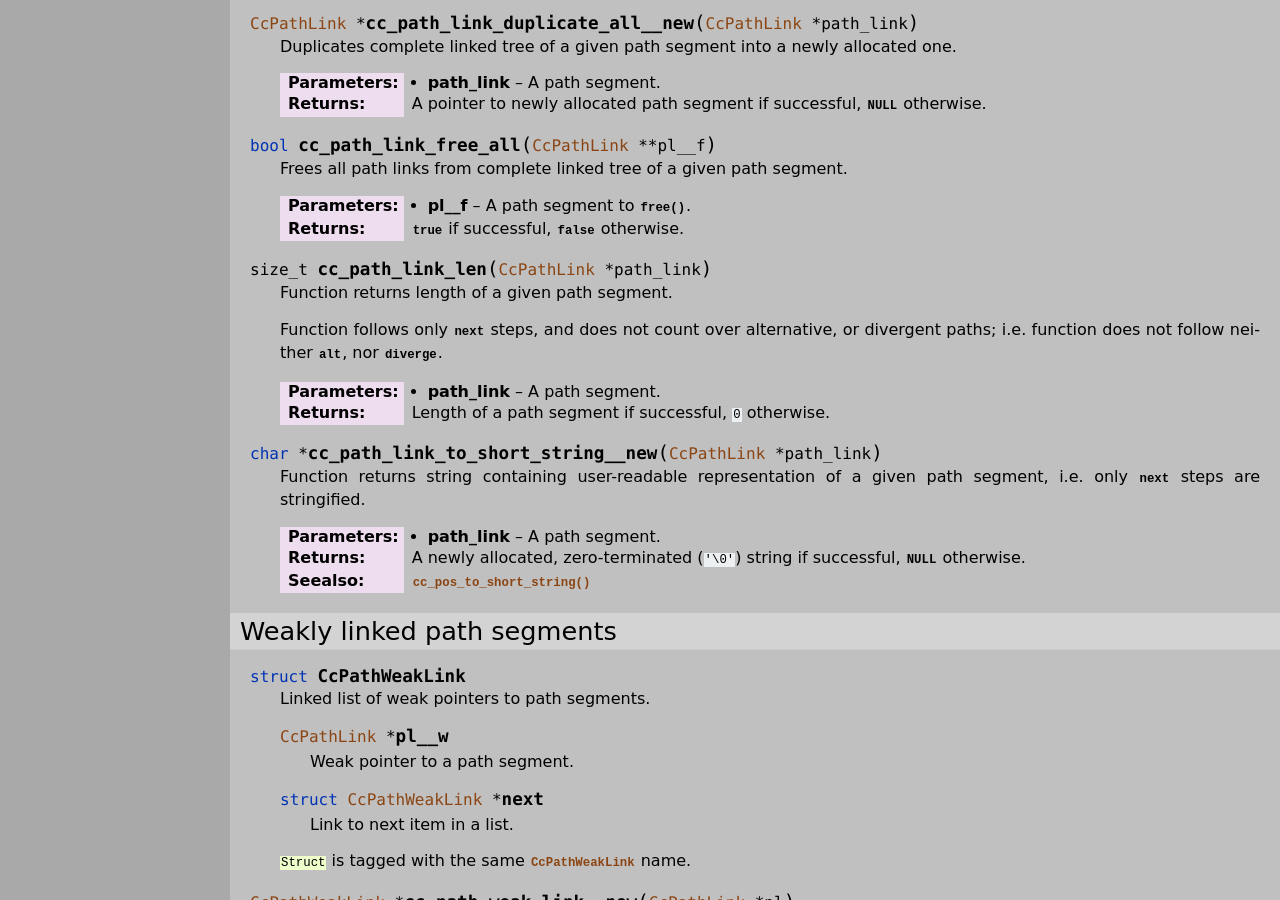
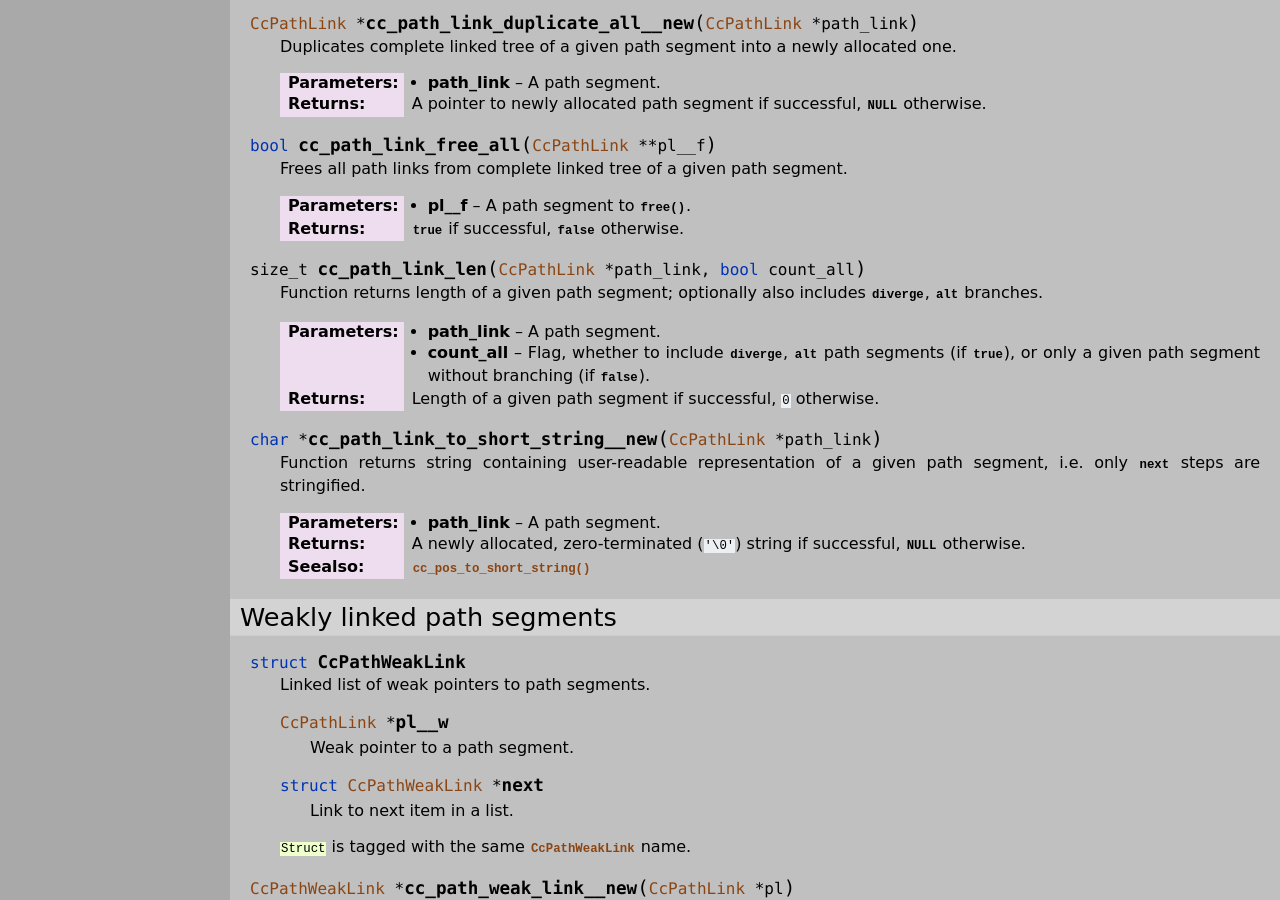
Before and after one commit to mmlacak/crochess, a Sphinx documentation site: the page built from docs/source/libcc/ccpos.rst, in a window 1280 px wide and 900 px high, scrolled down 11688 px. Built offline with Sphinx 7.4.7, drawn with Linux system fonts in a browser that asks for light colours; some of the changed text lies outside the part shown.

Commit message:
Upgraded path link len func + doc.

```diff
--- a/docs/source/conf.py
+++ b/docs/source/conf.py
@@ -26,10 +26,10 @@ copyright = '2021, Mario Mlačak'
 author = 'Mario Mlačak'
 
 # The short X.Y version
-version = "0.0.1.683:1115+20240907.034325"   # docs-new-lib-short-version-major-minor-feature-commit+meta~breaks-place-marker
+version = "0.0.1.684:1116+20240907.043029"   # docs-new-lib-short-version-major-minor-feature-commit+meta~breaks-place-marker
 
 # The full version, including alpha/beta/rc tags
-release = "0.0.1.683:1115+20240907.034325"   # docs-new-lib-full-version-major-minor-feature-commit+meta~breaks-place-marker
+release = "0.0.1.684:1116+20240907.043029"   # docs-new-lib-full-version-major-minor-feature-commit+meta~breaks-place-marker
 
 
 # -- General configuration ---------------------------------------------------
--- a/docs/source/libcc/ccpos.rst
+++ b/docs/source/libcc/ccpos.rst
@@ -758,16 +758,16 @@ Linked path segments
     :param pl__f: A path segment to :c:func:`free()`.
     :returns: :c:data:`true` if successful, :c:data:`false` otherwise.
 
-.. c:function:: size_t cc_path_link_len( CcPathLink * path_link )
+.. c:function:: size_t cc_path_link_len( CcPathLink * path_link, bool count_all )
 
-    Function returns length of a given path segment.
-
-    Function follows only :c:member:`next` steps, and does not count over
-    alternative, or divergent paths; i.e. function does not follow neither
-    :c:member:`alt`, nor :c:member:`diverge`.
+    Function returns length of a given path segment; optionally also includes
+    :c:member:`diverge`, :c:member:`alt` branches.
 
     :param path_link: A path segment.
-    :returns: Length of a path segment if successful, ``0`` otherwise.
+    :param count_all: Flag, whether to include :c:member:`diverge`, :c:member:`alt`
+        path segments (if :c:data:`true`), or only a given path segment
+        without branching (if :c:data:`false`).
+    :returns: Length of a given path segment if successful, ``0`` otherwise.
 
 .. c:function:: char * cc_path_link_to_short_string__new( CcPathLink * path_link )
 
```
Also changed, not shown: README.md (+2 -2 lines), 6 other files.
